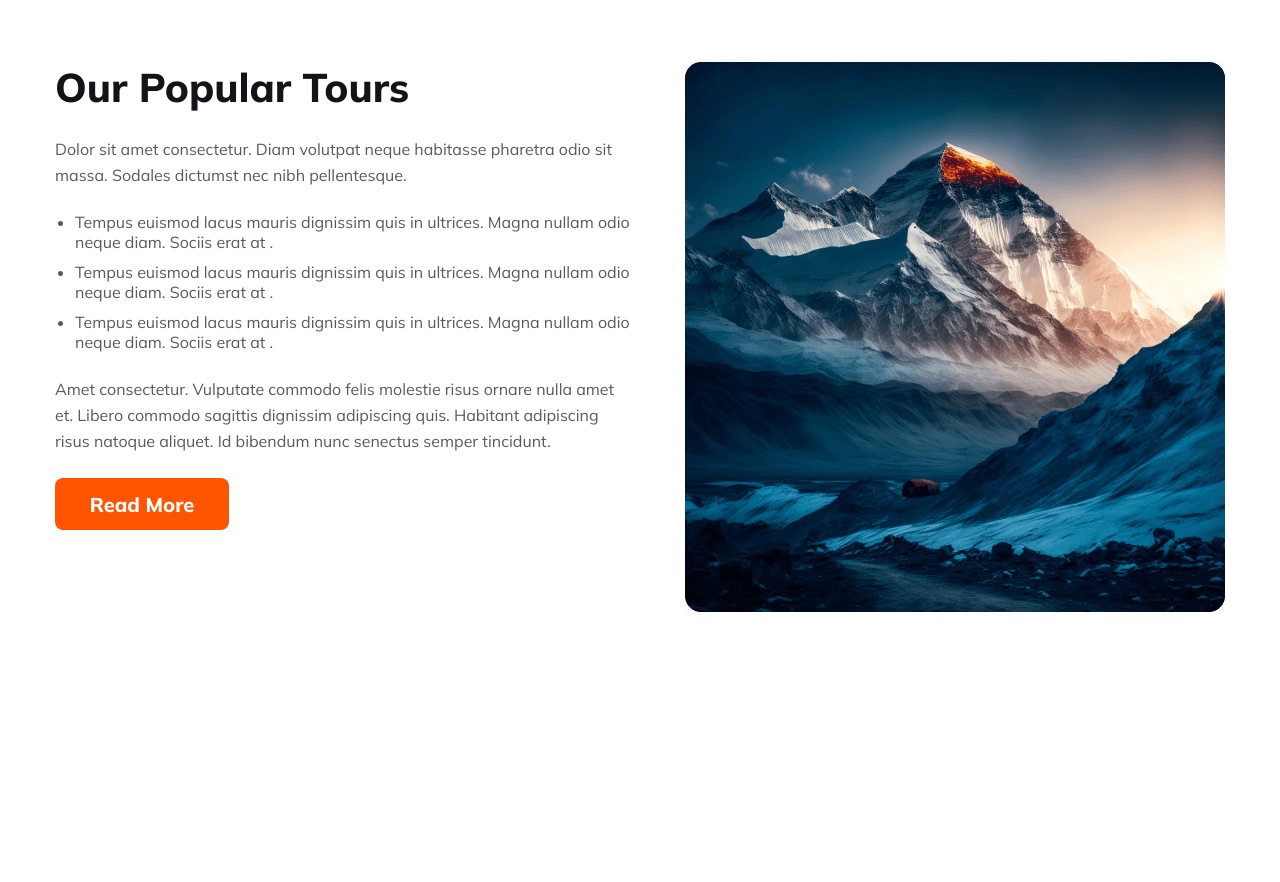
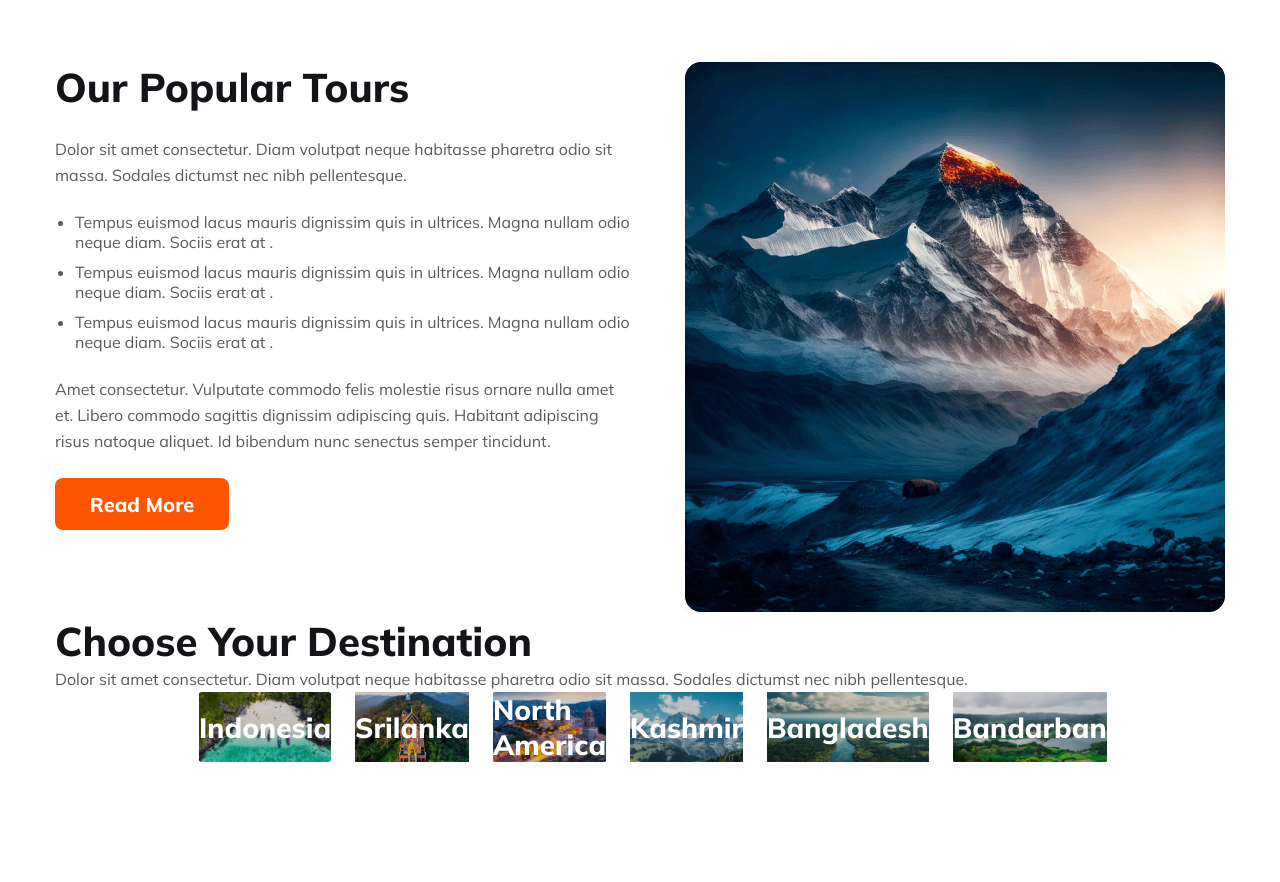
Before and after one commit to dxsumon/Assignment-02, a plain HTML site: page index.html in a window 1280 px wide. Shown: the part 674-1556 px from the top of the page. Before the commit the page ends 1290 px from the top, so only its background shows below. Drawn offline with Linux system fonts and the light colour scheme.

Commit message:
Destination image added

```diff
--- a/CSS & Responsive/style.css
+++ b/CSS & Responsive/style.css
@@ -28,6 +28,14 @@ main {
     background: #FF5400;
     border: none;
     cursor: pointer;
+}
+
+.primary-description {
+    color: rgba(19, 19, 24, 0.70);
+    font-size: 1rem;
+    font-style: normal;
+    font-weight: 400;
+    line-height: 26px;
 }
 
 /* Header Styles */
@@ -122,6 +130,7 @@ a {
     padding-top: 106px;
     padding-bottom: 25px;
 }
+
 .banner-description {
     color: #FFF;
     font-size: 1rem;
@@ -168,11 +177,13 @@ a {
     justify-content: center;
     gap: 50px;
 }
-.text-items{
+
+.text-items {
     display: flex;
     flex-direction: column;
     gap: 24px;
 }
+
 .text-items ul {
     display: flex;
     flex-direction: column;
@@ -180,13 +191,51 @@ a {
     margin-left: 20px;
     color: rgba(19, 19, 24, 0.70);
 }
-.text-items button{
+
+.text-items button {
     font-weight: 800;
 }
-.primary-description {
-    color: rgba(19, 19, 24, 0.70);
-    font-size: 1rem;
-    font-style: normal;
-    font-weight: 400;
-    line-height: 26px;
+
+/* Third Section Styles */
+
+.destination-image-container{
+    display: grid;
+    grid-template-columns: repeat(12 , 1fr);
+    gap: 24px;
 }
+.image-title {
+    color: #FFF;
+    font-size: 1.75rem;
+    font-weight: 800;
+}
+
+.destination-image {
+    background-repeat: no-repeat;
+    background-position: center;
+    background-size: cover;
+    object-fit: cover;
+    display: flex;
+    justify-content: center;
+    align-items: center;
+}
+.image-1{
+    grid-row: span 6;
+}
+.image-2{
+
+}
+.image-3{
+
+}
+.image-4{
+
+}
+.image-5{
+
+}
+.image-6{
+
+}
+.image-7{
+
+}
--- a/index.html
+++ b/index.html
@@ -62,21 +62,49 @@
 
                 <div class="text-items">
                     <h2 class="text-title">Our Popular Tours</h2>
-                    <p class="primary-description">Dolor sit amet consectetur. Diam volutpat neque habitasse pharetra odio sit massa. Sodales dictumst nec nibh pellentesque.</p>
+                    <p class="primary-description">Dolor sit amet consectetur. Diam volutpat neque habitasse pharetra
+                        odio sit massa. Sodales dictumst nec nibh pellentesque.</p>
                     <ul>
-                        <li>Tempus euismod lacus mauris dignissim quis in ultrices. Magna nullam odio neque diam. Sociis erat at .</li>
-                        <li>Tempus euismod lacus mauris dignissim quis in ultrices. Magna nullam odio neque diam. Sociis erat at .</li>
-                        <li>Tempus euismod lacus mauris dignissim quis in ultrices. Magna nullam odio neque diam. Sociis erat at .</li>
+                        <li>Tempus euismod lacus mauris dignissim quis in ultrices. Magna nullam odio neque diam. Sociis
+                            erat at .</li>
+                        <li>Tempus euismod lacus mauris dignissim quis in ultrices. Magna nullam odio neque diam. Sociis
+                            erat at .</li>
+                        <li>Tempus euismod lacus mauris dignissim quis in ultrices. Magna nullam odio neque diam. Sociis
+                            erat at .</li>
                     </ul>
                     <p class="primary-description">Amet consectetur. Vulputate commodo felis molestie risus
-                        ornare nulla amet et. Libero commodo sagittis dignissim adipiscing quis. Habitant adipiscing risus natoque aliquet. Id bibendum nunc senectus semper tincidunt. </p>
+                        ornare nulla amet et. Libero commodo sagittis dignissim adipiscing quis. Habitant adipiscing
+                        risus natoque aliquet. Id bibendum nunc senectus semper tincidunt. </p>
                     <button class="primary-btn">Read More</button>
                 </div>
-
                 <div class="second-container-img">
                     <img src="./Images/Rectangle 4.png" alt="">
                 </div>
+            </div>
+        </section>
+        <section>
+            <div class="destination-container">
+                <div class="destination-heading">
+                    <h2 class="text-title">Choose Your Destination</h2>
+                <p class="primary-description">Dolor sit amet consectetur. Diam volutpat neque habitasse pharetra odio sit massa. Sodales dictumst nec nibh pellentesque.</p>
+                </div>
+                <div class="destination-image-container">
+                    <!-- Using Inline css -->
+                    <div class="destination-image image-1"  image-1style="background-image: url('./Images/Rectangle\ 5.png');" ><h1 class="image-title" >Maldives</h1></div>
 
+                    <div class="destination-image image-2" style="background-image: url('./Images/Rectangle\ 8.png');" ><h1 class="image-title">Indonesia</h1></div>
+
+                    <div class="destination-image image-3" style="background-image: url('./Images/Rectangle\ 6.png');" ><h1 class="image-title">Srilanka</h1></div>
+
+                    <div class="destination-image image-4" style="background-image: url('./Images/Rectangle\ 7.png');" ><h1 class="image-title">North America</h1></div>
+
+                    <div class="destination-image image-5" style="background-image: url('./Images/Rectangle\ 9.png');" ><h1 class="image-title">Kashmir</h1></div>
+
+                    <div class="destination-image image-6" style="background-image: url('./Images/Rectangle\ 11.png');" ><h1 class="image-title">Bangladesh</h1></div>
+
+                    <div class="destination-image image-7" style="background-image: url('./Images/Rectangle\ 10.png');" ><h1 class="image-title">Bandarban</h1></div>
+
+                </div>
             </div>
         </section>
     </main>
```
